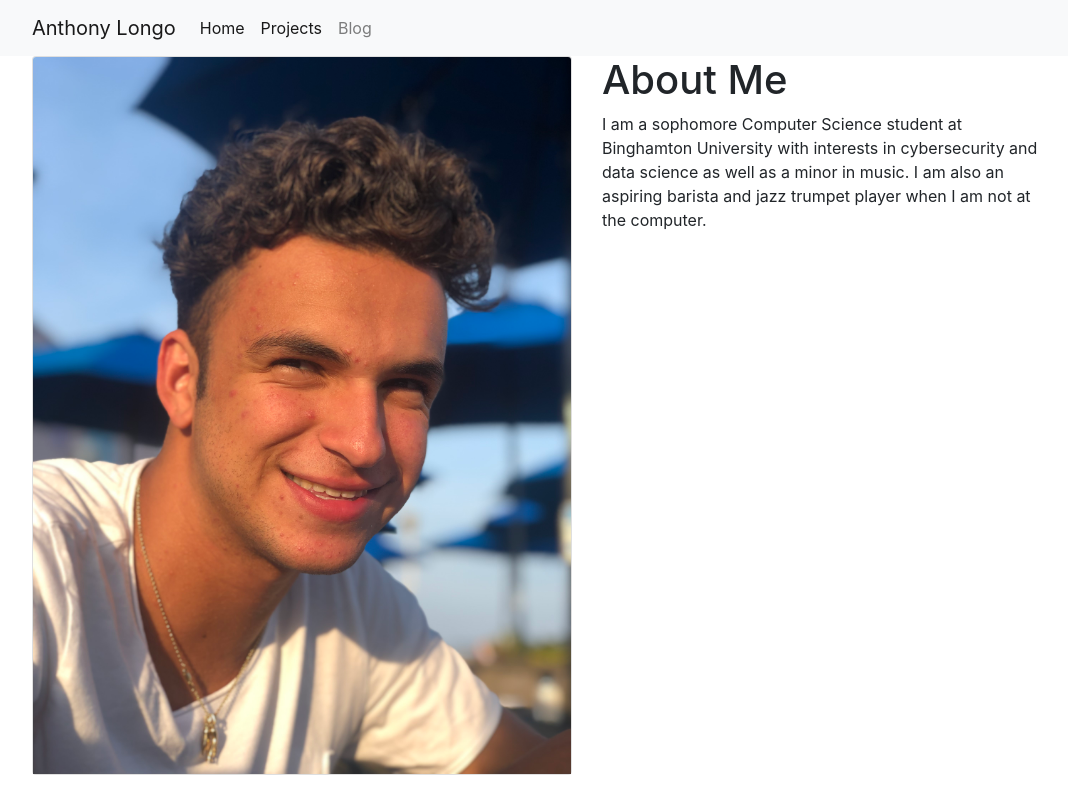
After one commit to antmelon/personal_portfolio, a Django app: page / in a window 1280 px wide. The commit adds this page. Shown: the whole page, without its empty margins (53-1121 px from the left). Run offline with Django 3.2, Linux system fonts and the light colour scheme; data comes from the database, SQL or seed files in the repository; both versions use the stored data as it was after the commit; some libraries are stand-ins or nearby versions.

Commit message:
Started personal info pages

```diff
--- /dev/null
+++ b/personal_portfolio/models.py
@@ -0,0 +1,5 @@
+from django.db import models
+
+# Create your models here.
+class Header(models.Model):
+    image = models.FilePathField(path="/img")
--- a/personal_portfolio/settings.py
+++ b/personal_portfolio/settings.py
@@ -39,6 +39,7 @@ INSTALLED_APPS = [
     'django.contrib.staticfiles',
     'projects',
     'blog',
+    'personal_portfolio'
 ]
 
 MIDDLEWARE = [
--- a/personal_portfolio/templates/base.html
+++ b/personal_portfolio/templates/base.html
@@ -2,7 +2,7 @@
 
 <nav class="navbar navbar-expand-lg navbar-light bg-light">
     <div class="container">
-        <a class="navbar-brand" href="{% url 'project_index' %}">RP Portfolio</a>
+        <a class="navbar-brand" href="{% url 'project_index' %}">Anthony Longo</a>
         <button class="navbar-toggler" type="button" data-toggle="collapse" data-target="#navbarSupportedContent" aria-controls="navbarSupportedContent" aria-expanded="false" aria-label="Toggle navigation">
           <span class="navbar-toggler-icon"></span>
         </button>
@@ -10,7 +10,10 @@
         <div class="collapse navbar-collapse" id="navbarSupportedContent">
           <ul class="navbar-nav mr-auto">
             <li class="nav-item active">
-              <a class="nav-link" href="{% url 'project_index' %}">Home</a>
+              <a class="nav-link" href="/">Home</a>
+            </li>
+            <li class="nav-item active">
+              <a class="nav-link" href="{% url 'project_index' %}">Projects</a>
             </li>
             <li class="nav-item">
               <a class="nav-link" href="{% url 'blog_index' %}">Blog</a>
--- /dev/null
+++ b/personal_portfolio/templates/home.html
@@ -0,0 +1,19 @@
+{% extends "base.html" %}
+{% load static %}
+{% block page_content %}
+<div class='row'>
+<div class="col-md-6">
+    <div class="card mb-2">
+        <img class="card-img-top" src="{% static anthony.image %}">
+    </div>
+</div>
+<div class="col-md-5">
+    <h1>About Me</h1>
+    <div class="col-md-20">
+        <p>I am a sophomore Computer Science student at Binghamton University with interests in
+          cybersecurity and data science as well as a minor in music.
+        I am also an aspiring barista and jazz trumpet player when I am not at the computer.</p>
+    </div>
+</div>
+</div>
+{% endblock %}
--- a/personal_portfolio/urls.py
+++ b/personal_portfolio/urls.py
@@ -15,9 +15,11 @@ Including another URLconf
 """
 from django.contrib import admin
 from django.urls import path, include
+from . import views
 
 urlpatterns = [
     path('admin/', admin.site.urls),
+    path('', views.home, name='home'),
     path("projects/", include("projects.urls")),
     path("blog/", include("blog.urls")),
 ]
--- /dev/null
+++ b/personal_portfolio/views.py
@@ -0,0 +1,9 @@
+from django.shortcuts import render
+from personal_portfolio.models import Header
+import os
+# Create your views here.
+def home(request):
+    people = Header.objects.all()
+
+    context = { 'anthony' : people[0] }
+    return render(request, 'home.html', context)
```
Also changed, not shown: db.sqlite3, personal_portfolio/migrations/0001_initial.py (added), personal_portfolio/migrations/__init__.py (added), personal_portfolio/static/img/me.png (added).
